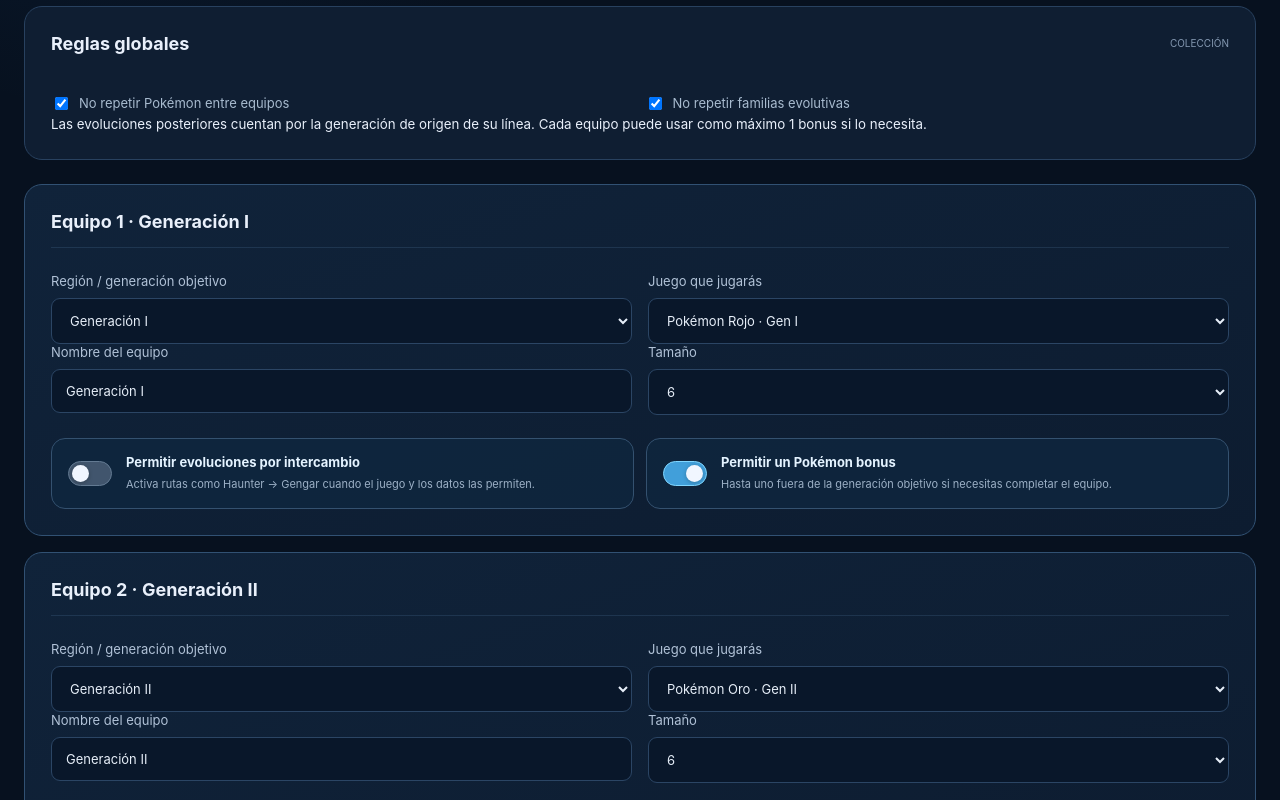
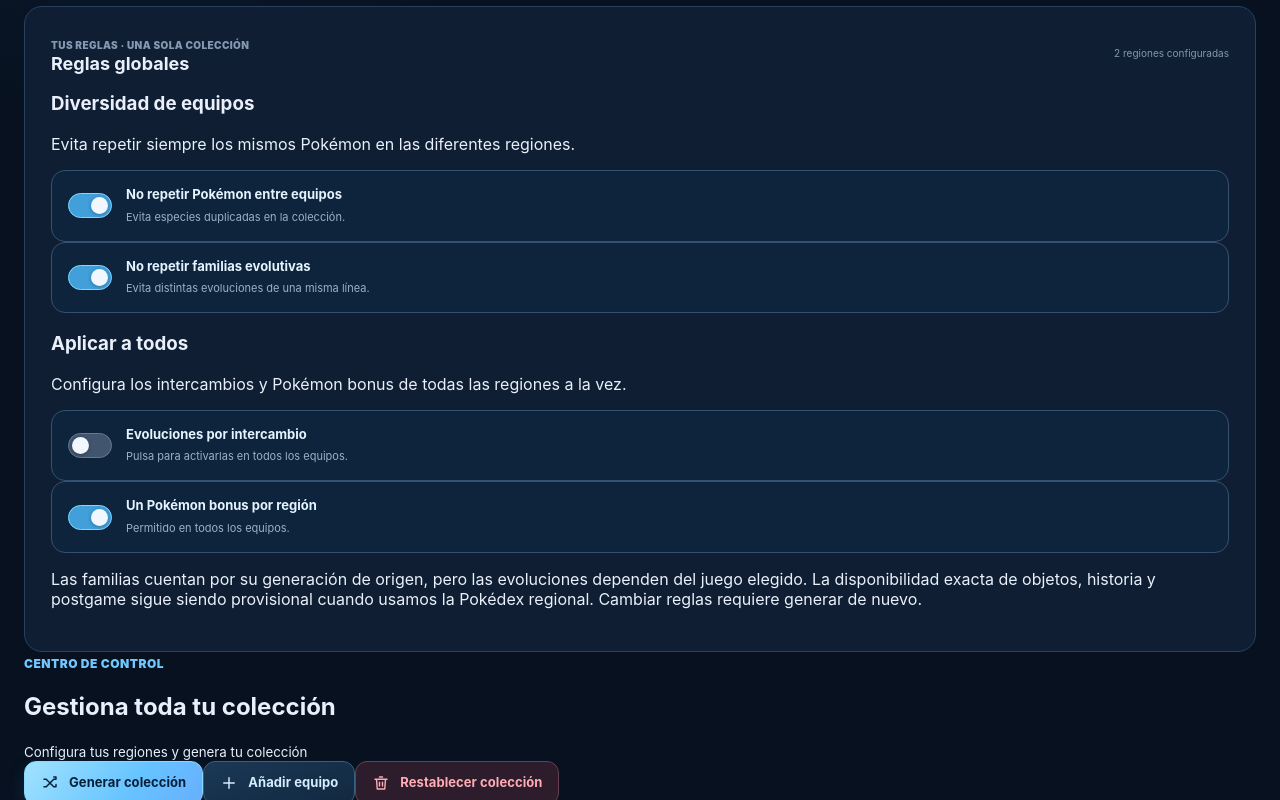
Before and after one commit to NicoGM76/Pokemon-Randomaicer-Team, a React (Vite) app: page /#/collection in a window 1280 px wide. Shown: the part 400-1200 px from the top of the page. Built offline with nearby package versions, Linux system fonts and the light colour scheme.

Commit message:
feat: add collection control center and useful Pokémon card metadata

```diff
--- a/src/collection/CollectionPage.tsx
+++ b/src/collection/CollectionPage.tsx
@@ -4,13 +4,23 @@ import type { CollectionConfig, CollectionEntryConfig, CollectionResult } from '
 import type { GeneratorConfig } from '../domain/teams/types';
 import { generateCollection } from '../generator/collection/generateCollection';
 import { regenerateCollectionTeam } from '../generator/collection/regenerateCollectionTeam';
+import { regenerateCollectionMember } from '../generator/collection/regenerateCollectionMember';
+import { familyOriginGeneration } from '../generator/collection/familyOriginGeneration';
 import { loadCollectionDraft, saveCollectionDraft } from './collectionDraft';
 import { CollectionActionButton } from './CollectionActionButton';
+import { clearAllLocks, setAllBonus, setAllTradeEvolution, setTeamLocks } from './collectionActions';
 import './collection.css';
 
 const dataset = loadDataset();
 
 const roman: Record<number, string> = { 1: 'I', 2: 'II', 3: 'III', 4: 'IV', 5: 'V', 6: 'VI', 7: 'VII', 8: 'VIII', 9: 'IX' };
+const typeLabels: Record<string, string> = {
+  normal: 'Normal', fire: 'Fuego', water: 'Agua', electric: 'Eléctrico',
+  grass: 'Planta', ice: 'Hielo', fighting: 'Lucha', poison: 'Veneno',
+  ground: 'Tierra', flying: 'Volador', psychic: 'Psíquico', bug: 'Bicho',
+  rock: 'Roca', ghost: 'Fantasma', dragon: 'Dragón', dark: 'Siniestro',
+  steel: 'Acero', fairy: 'Hada'
+};
 
 function basePackFor(gameId: string): string {
   return dataset.contentPacks.find(pack => pack.gameId === gameId && pack.type === 'base')?.id ?? '';
@@ -66,6 +76,7 @@ export default function CollectionPage() {
   const restoredDraft = useMemo(() => loadCollectionDraft(), []);
   const [config, setConfig] = useState<CollectionConfig>(() => restoredDraft?.config ?? initialConfig());
   const [result, setResult] = useState<CollectionResult | null>(() => restoredDraft?.result ?? null);
+  const [notice, setNotice] = useState('');
   const generations = useMemo(() => [...new Set(dataset.games.map(game => game.generation))].sort((a, b) => a - b), []);
 
   useEffect(() => {
@@ -118,8 +129,56 @@ export default function CollectionPage() {
     setResult(null);
   };
 
+  const allTradeEnabled = config.entries.every(entry => entry.generator.allowTradeEvolution);
+  const allBonusEnabled = config.entries.every(entry => entry.allowBonus);
+
+  const changeTradeForAll = (enabled: boolean) => {
+    setConfig(previous => setAllTradeEvolution(previous, enabled));
+    setResult(null);
+    setNotice('Intercambios actualizados en todos los equipos. Genera otra vez para aplicar las reglas.');
+  };
+
+  const changeBonusForAll = (enabled: boolean) => {
+    setConfig(previous => setAllBonus(previous, enabled));
+    setResult(null);
+    setNotice('Bonus actualizados en todos los equipos. Genera otra vez para aplicar las reglas.');
+  };
+
   const generateAll = () => {
     setResult(generateCollection(dataset, config, result ?? undefined));
+    setNotice(result
+      ? 'Se respetaron los Pokémon y equipos bloqueados.'
+      : 'Colección generada con las reglas elegidas.');
+  };
+
+  const regenerateEverything = () => {
+    if (!result) return;
+    if (!window.confirm('¿Regenerar toda la colección ignorando los bloqueos actuales?')) return;
+    setResult(generateCollection(dataset, config));
+    setNotice('Colección completamente regenerada. Los bloqueos anteriores se descartaron.');
+  };
+
+  const resetCollection = () => {
+    if (!window.confirm('¿Restablecer la configuración y eliminar el resultado actual de la colección?')) return;
+    setConfig(initialConfig());
+    setResult(null);
+    setNotice('Colección restablecida. Puedes comenzar otra vez.');
+  };
+
+  const copySummary = async () => {
+    if (!result) return;
+    const content = result.teams.map(team => {
+      const gameName = dataset.games.find(game => game.id === team.gameId)?.name ?? team.gameId;
+      const members = team.team.map(slot => slot.candidate.resolvedPokemon.name).join(', ');
+      return team.label + ' (' + gameName + '): ' + members;
+    }).join('\n');
+    try {
+      if (!navigator.clipboard?.writeText) throw new Error('Clipboard unavailable');
+      await navigator.clipboard.writeText(content);
+      setNotice('Resumen copiado al portapapeles.');
+    } catch {
+      setNotice('No se pudo copiar: revisa los permisos del navegador.');
+    }
   };
 
   const toggleTeamLock = (entryId: string) => {
@@ -144,6 +203,17 @@ export default function CollectionPage() {
     setResult(regenerateCollectionTeam(dataset, config, result, entryId));
   };
 
+  const rerollMember = (entryId: string, index: number) => {
+    if (!result) return;
+    const next = regenerateCollectionMember(dataset, config, result, entryId, index);
+    if (next === result) {
+      setNotice('No hay otra alternativa compatible para ese espacio sin romper las reglas.');
+    } else {
+      setResult(next);
+      setNotice('Pokémon regenerado; los demás miembros permanecen iguales.');
+    }
+  };
+
   return (
     <main className="page collection-page">
       <section className="hero">
@@ -152,16 +222,108 @@ export default function CollectionPage() {
         <p className="hero-copy">Elige la generación o región objetivo y el juego que jugarás. El motor reparte las familias entre todos los equipos para evitar repetir siempre a los mismos favoritos.</p>
       </section>
 
-      <section className="config-card collection-rules-card" style={{ marginBottom: 24 }}>
-        <div className="config-title"><h2>Reglas globales</h2><span>COLECCIÓN</span></div>
-        <div className="config-content">
-          <div className="custom-checks">
-            <label className="custom-check"><input type="checkbox" checked={config.avoidRepeatedSpecies} onChange={event => { setConfig({ ...config, avoidRepeatedSpecies: event.target.checked }); setResult(null); }} /><span>No repetir Pokémon entre equipos</span></label>
-            <label className="custom-check"><input type="checkbox" checked={config.avoidRepeatedFamilies} onChange={event => { setConfig({ ...config, avoidRepeatedFamilies: event.target.checked }); setResult(null); }} /><span>No repetir familias evolutivas</span></label>
+      <section className="config-card collection-rules-card">
+        <div className="config-title">
+          <div>
+            <span className="section-kicker">TUS REGLAS · UNA SOLA COLECCIÓN</span>
+            <h2>Reglas globales</h2>
           </div>
-          <small>Las evoluciones posteriores cuentan por la generación de origen de su línea. Cada equipo puede usar como máximo 1 bonus si lo necesita.</small>
+          <span className="collection-rule-count">{config.entries.length} regiones configuradas</span>
+        </div>
+        <div className="collection-global-grid">
+          <div className="collection-global-group">
+            <h3>Diversidad de equipos</h3>
+            <p>Evita repetir siempre los mismos Pokémon en las diferentes regiones.</p>
+            <label className="collection-toggle collection-global-toggle">
+              <input type="checkbox" checked={config.avoidRepeatedSpecies}
+                onChange={event => {
+                  setConfig(previous => ({ ...previous, avoidRepeatedSpecies: event.target.checked }));
+                  setResult(null);
+                }} />
+              <span className="collection-toggle__track" aria-hidden="true" />
+              <span className="collection-toggle__text">
+                <strong>No repetir Pokémon entre equipos</strong>
+                <small>Evita especies duplicadas en la colección.</small>
+              </span>
+            </label>
+            <label className="collection-toggle collection-global-toggle">
+              <input type="checkbox" checked={config.avoidRepeatedFamilies}
+                onChange={event => {
+                  setConfig(previous => ({ ...previous, avoidRepeatedFamilies: event.target.checked }));
+                  setResult(null);
+                }} />
+              <span className="collection-toggle__track" aria-hidden="true" />
+              <span className="collection-toggle__text">
+                <strong>No repetir familias evolutivas</strong>
+                <small>Evita distintas evoluciones de una misma línea.</small>
+              </span>
+            </label>
+          </div>
+          <div className="collection-global-group">
+            <h3>Aplicar a todos</h3>
+            <p>Configura los intercambios y Pokémon bonus de todas las regiones a la vez.</p>
+            <label className="collection-toggle collection-global-toggle">
+              <input type="checkbox" aria-label="Intercambios en todos los equipos"
+                checked={allTradeEnabled} onChange={event => changeTradeForAll(event.target.checked)} />
+              <span className="collection-toggle__track" aria-hidden="true" />
+              <span className="collection-toggle__text">
+                <strong>Evoluciones por intercambio</strong>
+                <small>{allTradeEnabled ? 'Activadas en todos los equipos.' : 'Pulsa para activarlas en todos los equipos.'}</small>
+              </span>
+            </label>
+            <label className="collection-toggle collection-global-toggle">
+              <input type="checkbox" aria-label="Bonus en todos los equipos"
+                checked={allBonusEnabled} onChange={event => changeBonusForAll(event.target.checked)} />
+              <span className="collection-toggle__track" aria-hidden="true" />
+              <span className="collection-toggle__text">
+                <strong>Un Pokémon bonus por región</strong>
+                <small>{allBonusEnabled ? 'Permitido en todos los equipos.' : 'Pulsa para permitirlo en todos los equipos.'}</small>
+              </span>
+            </label>
+          </div>
+        </div>
+        <p className="collection-global-hint">
+          Las familias cuentan por su generación de origen, pero las evoluciones dependen del juego elegido.
+          La disponibilidad exacta de objetos, historia y postgame sigue siendo provisional cuando usamos la Pokédex regional.
+          Cambiar reglas requiere generar de nuevo.
+        </p>
+      </section>
+
+      <section className="collection-quick-actions" aria-label="Acciones generales de colección">
+        <div className="collection-toolbar-heading">
+          <div>
+            <span className="section-kicker">CENTRO DE CONTROL</span>
+            <h2>Gestiona toda tu colección</h2>
+          </div>
+          <small>{result ? result.totalPokemon + ' Pokémon en ' + result.teams.length + ' equipos' : 'Configura tus regiones y genera tu colección'}</small>
+        </div>
+        <div className="collection-toolbar-actions">
+          <CollectionActionButton icon={result ? 'refresh' : 'generate'} tone="primary"
+            onClick={generateAll} disabled={Boolean(result && result.teams.every(team => team.locked))}>
+            {result ? 'Regenerar desbloqueados' : 'Generar colección'}
+          </CollectionActionButton>
+          <CollectionActionButton icon="add" disabled={config.entries.length >= 9} onClick={addEntry}>
+            Añadir equipo
+          </CollectionActionButton>
+          {result && <>
+            <CollectionActionButton icon="refresh" onClick={regenerateEverything}>Regenerar todo</CollectionActionButton>
+            <CollectionActionButton icon="lock" onClick={() => setResult(previous => previous && setTeamLocks(previous, true))}>
+              Bloquear todos los equipos
+            </CollectionActionButton>
+            <CollectionActionButton icon="unlock" onClick={() => setResult(previous => previous && setTeamLocks(previous, false))}>
+              Desbloquear equipos
+            </CollectionActionButton>
+            <CollectionActionButton icon="unlock" onClick={() => setResult(previous => previous && clearAllLocks(previous))}>
+              Limpiar bloqueos
+            </CollectionActionButton>
+            <CollectionActionButton icon="copy" onClick={copySummary}>Copiar resumen</CollectionActionButton>
+          </>}
+          <CollectionActionButton icon="delete" tone="danger" onClick={resetCollection}>
+            Restablecer colección
+          </CollectionActionButton>
         </div>
       </section>
+      {notice && <div className="collection-status" role="status">{notice}</div>}
 
       <div style={{ display: 'grid', gap: 16 }}>
         {config.entries.map((entry, index) => (
@@ -233,15 +395,6 @@ export default function CollectionPage() {
         ))}
       </div>
 
-      <div className="generate-row">
-        <CollectionActionButton icon="add" disabled={config.entries.length >= 9} onClick={addEntry}>
-          Añadir equipo
-        </CollectionActionButton>
-        <CollectionActionButton icon={result ? 'refresh' : 'generate'} tone="primary" onClick={generateAll}>
-          {result ? 'Regenerar colección' : 'Generar colección'}
-        </CollectionActionButton>
-      </div>
-
       {result && <section className="team-section">
         <div className={result.complete ? 'result-badge success' : 'result-badge warning'}>{result.complete ? 'COLECCIÓN LISTA' : 'COLECCIÓN PARCIAL'}</div>
         <div className="result-heading">
@@ -286,7 +439,14 @@ export default function CollectionPage() {
                     <div className="card-number">N.º {String(pokemon.id).padStart(4, '0')}<span>{isBonus ? '★ BONUS' : ''}</span></div>
                     <div className="pokemon-art"><img src={spriteUrl(pokemon.id)} alt={pokemon.name} loading="lazy" /></div>
                     <h2>{pokemon.name}</h2>
-                    <span className="form-label">Familia: {slot.candidate.evolutionFamilyId}</span>
+                    <div className="collection-species-info">
+                      <div className="collection-type-pills">
+                        {pokemon.types.map(type => <span key={type} className={'collection-type collection-type--' + type}>{typeLabels[type] ?? type}</span>)}
+                      </div>
+                      <p>Origen de la línea: <strong>Gen {roman[familyOriginGeneration(dataset, slot.candidate.evolutionFamilyId)] ?? familyOriginGeneration(dataset, slot.candidate.evolutionFamilyId)}</strong></p>
+                      {slot.candidate.sourcePokemon.id !== pokemon.id &&
+                        <p>Evolución desde: <strong>{slot.candidate.sourcePokemon.name}</strong></p>}
+                    </div>
                     <div className="card-footer collection-card-footer">
                       <CollectionActionButton
                         icon={slot.locked ? 'unlock' : 'lock'}
@@ -297,6 +457,14 @@ export default function CollectionPage() {
                         onClick={() => toggleMemberLock(team.entryId, index)}
                       >
                         {slot.locked ? 'Desbloquear' : 'Bloquear Pokémon'}
+                      </CollectionActionButton>
+                      <CollectionActionButton
+                        icon="refresh"
+                        disabled={slot.locked || team.locked}
+                        aria-label="Regenerar Pokémon"
+                        onClick={() => rerollMember(team.entryId, index)}
+                      >
+                        Regenerar
                       </CollectionActionButton>
                     </div>
                   </article>;
```
